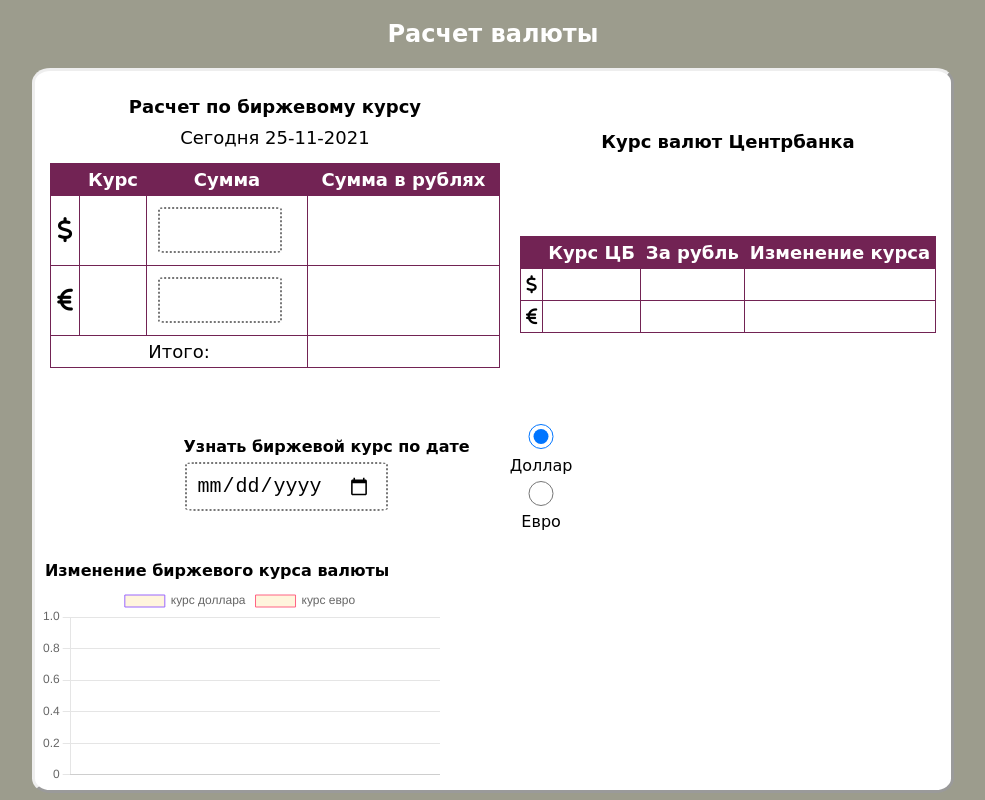
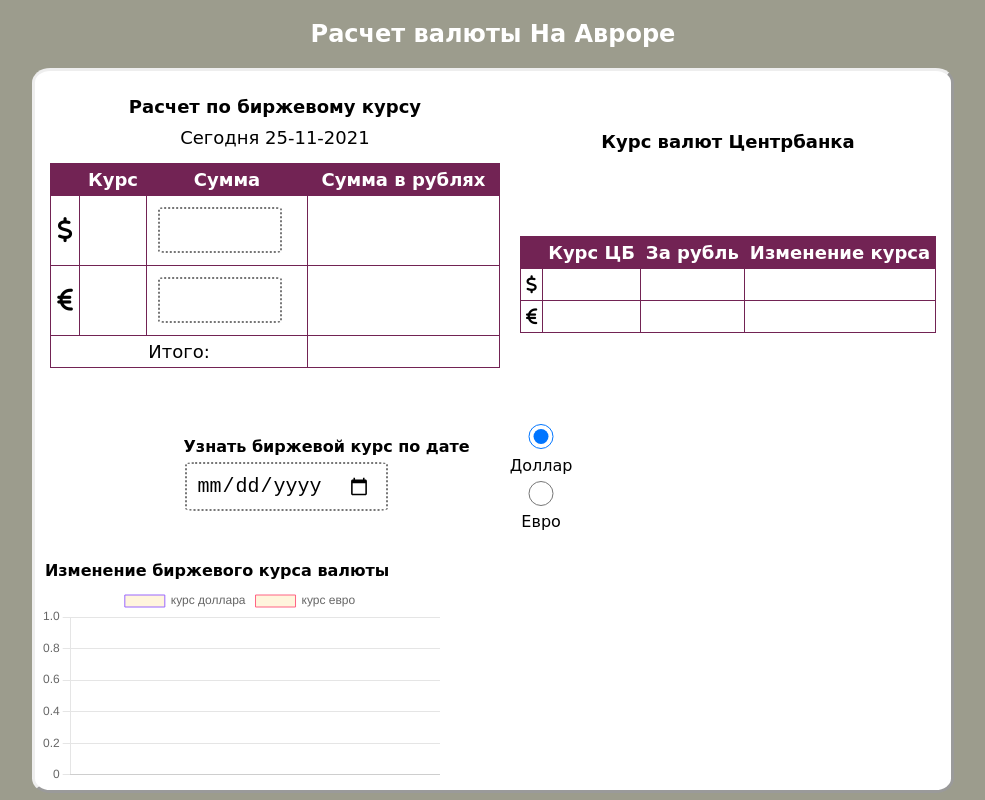
Before and after one commit to vibarish/Currency-calculator, a plain HTML site: page index.html in a window 1280 px wide. Shown: the whole page, without its empty margins (147-1132 px from the left). Drawn offline with Linux system fonts and the light colour scheme; no server answers; a web font is replaced by a local one.

Commit message:
update index.html

```diff
--- a/index.html
+++ b/index.html
@@ -11,7 +11,7 @@
 </head>
 <body>
   <header>
-    <h2>Расчет валюты</h2>
+    <h2>Расчет валюты На Авроре</h2>
 
   </header>
   <div class="app">
```
